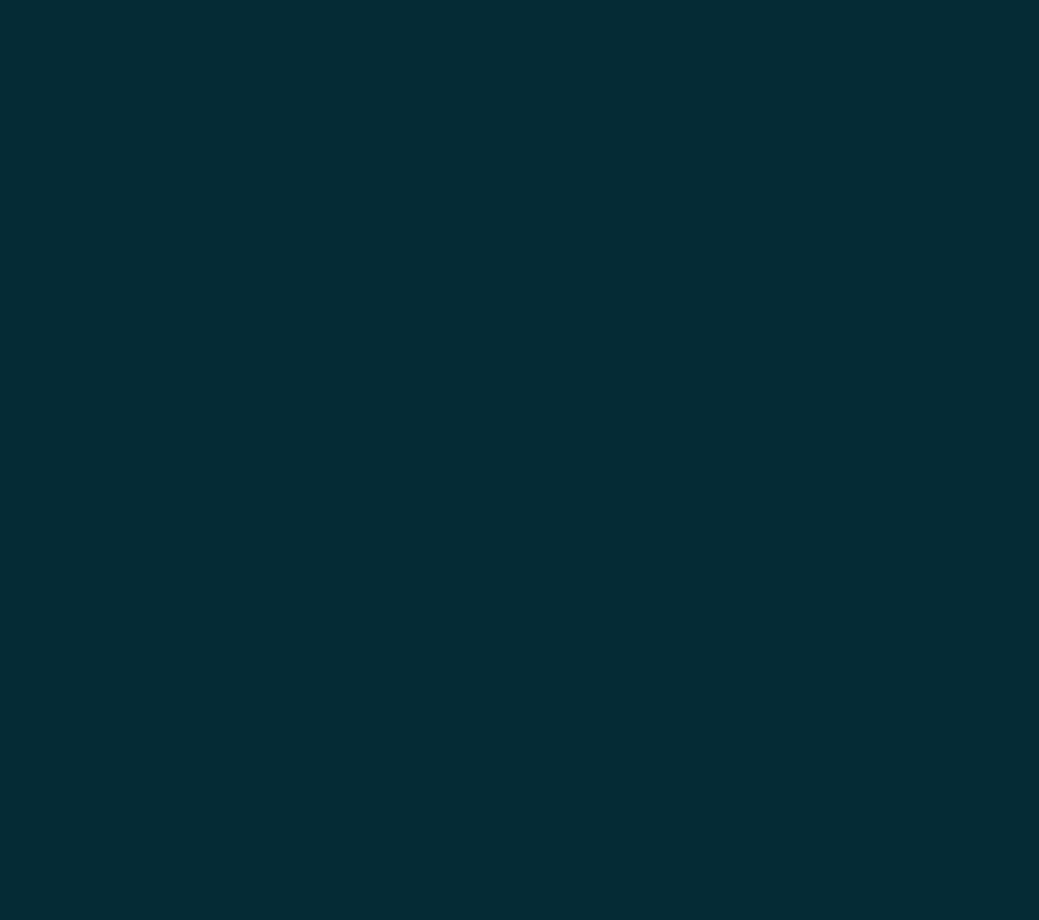
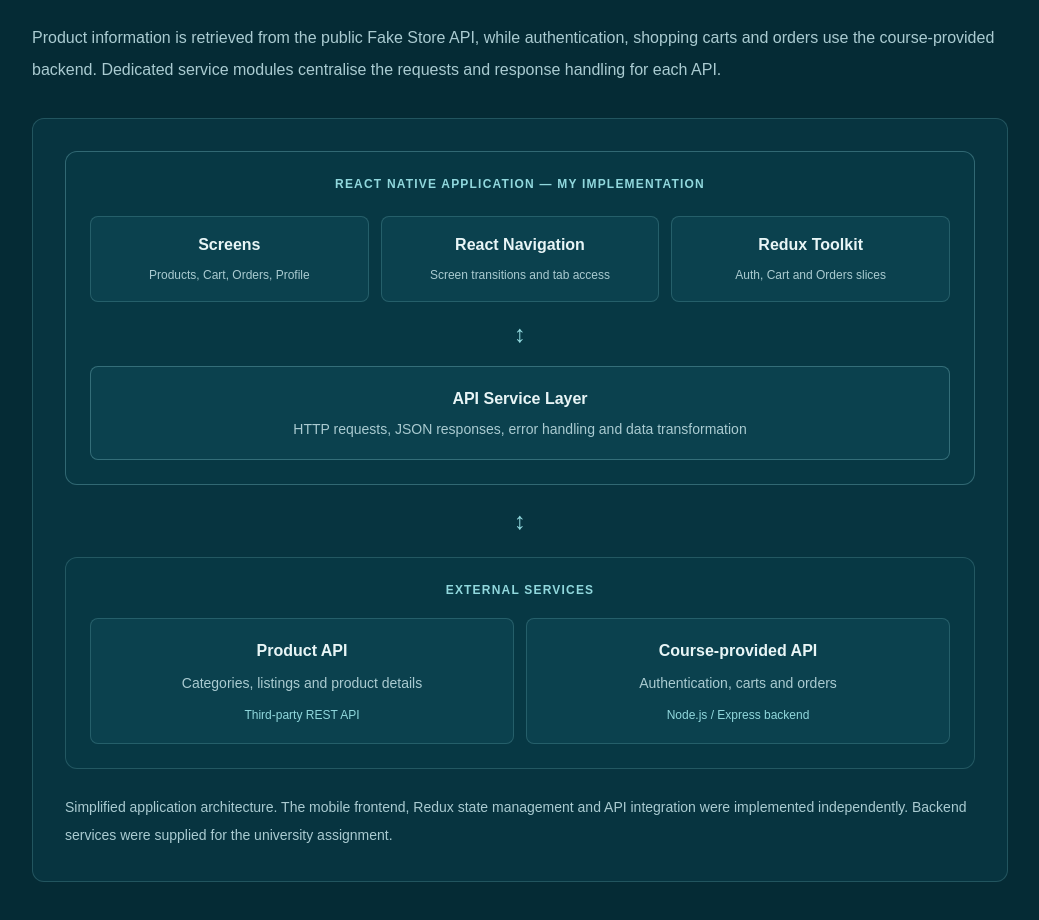
Before and after one commit to ErinGreen5327955/eringreen-io, a Next.js app: page /projects/fake-store in a window 1280 px wide. Shown: the part 1343-2263 px from the top of the page, without its empty margins (120-1159 px from the left). Before the commit the page ends 1281 px from the top, so only its background shows below. Built offline with nearby package versions, Linux system fonts and the light colour scheme.

Commit message:
feat: add Fake Store application architecture

```diff
--- a/src/app/projects/fake-store/page.tsx
+++ b/src/app/projects/fake-store/page.tsx
@@ -1,6 +1,7 @@
 
 import Link from "next/link";
 import type { Metadata } from "next";
+import FakeStoreArchitecture from "@/components/FakeStoreArchitecture";
 
 export const metadata: Metadata = {
     title: "React Native Fake Store | Erin Green",
@@ -135,6 +136,32 @@ export default function FakeStoreProjectPage() {
                             ))}
                         </div>
                     </section>
+
+                    <section>
+                        <h2 className="text-2xl font-bold text-soft-mist">
+                            Application Architecture
+                        </h2>
+
+                        <p className="mt-5 leading-8 text-muted">
+                            I organised the application into separate screens,
+                            navigation, Redux state management and API services.
+                            This structure separates interface responsibilities
+                            from shared application state and communication
+                            with external systems.
+                        </p>
+
+                        <p className="mt-4 leading-8 text-muted">
+                            Product information is retrieved from the public
+                            Fake Store API, while authentication, shopping carts
+                            and orders use the course-provided backend.
+                            Dedicated service modules centralise the requests
+                            and response handling for each API.
+                        </p>
+
+                        <div className="mt-8">
+                            <FakeStoreArchitecture />
+                        </div>
+                    </section>
                 </div>
             </div>
         </main>
--- /dev/null
+++ b/src/components/FakeStoreArchitecture.tsx
@@ -0,0 +1,114 @@
+
+const frontend = [
+    {
+        title: "Screens",
+        detail: "Products, Cart, Orders, Profile",
+    },
+    {
+        title: "React Navigation",
+        detail: "Screen transitions and tab access",
+    },
+    {
+        title: "Redux Toolkit",
+        detail: "Auth, Cart and Orders slices",
+    },
+];
+
+const services = [
+    {
+        title: "Product API",
+        detail: "Categories, listings and product details",
+        note: "Third-party REST API",
+    },
+    {
+        title: "Course-provided API",
+        detail: "Authentication, carts and orders",
+        note: "Node.js / Express backend",
+    },
+];
+
+export default function FakeStoreArchitecture() {
+    return (
+        <figure className="rounded-xl border border-seafoam/20 bg-forest-teal/30 p-5 sm:p-8">
+            <div className="rounded-xl border border-seafoam/30 bg-forest p-5 sm:p-6">
+                <p className="text-center text-xs font-semibold uppercase tracking-widest text-seafoam">
+                    React Native Application — My Implementation
+                </p>
+
+                <div className="mt-6 grid gap-3 sm:grid-cols-3">
+                    {frontend.map((item) => (
+                        <div
+                            key={item.title}
+                            className="rounded-lg border border-seafoam/20 bg-forest-teal/50 p-4 text-center"
+                        >
+                            <h3 className="font-semibold text-soft-mist">
+                                {item.title}
+                            </h3>
+                            <p className="mt-2 text-xs leading-5 text-muted">
+                                {item.detail}
+                            </p>
+                        </div>
+                    ))}
+                </div>
+
+                <div
+                    aria-hidden="true"
+                    className="py-4 text-center text-2xl text-seafoam"
+                >
+                    ↕
+                </div>
+
+                <div className="rounded-lg border border-seafoam/30 bg-forest-teal/50 p-5 text-center">
+                    <h3 className="font-semibold text-soft-mist">
+                        API Service Layer
+                    </h3>
+                    <p className="mt-2 text-sm text-muted">
+                        HTTP requests, JSON responses, error handling
+                        and data transformation
+                    </p>
+                </div>
+            </div>
+
+            <div
+                aria-hidden="true"
+                className="py-5 text-center text-2xl text-seafoam"
+            >
+                ↕
+            </div>
+
+            <div className="rounded-xl border border-seafoam/20 bg-forest p-5 sm:p-6">
+                <p className="text-center text-xs font-semibold uppercase tracking-widest text-seafoam">
+                    External Services
+                </p>
+
+                <div className="mt-5 grid gap-3 sm:grid-cols-2">
+                    {services.map((service) => (
+                        <div
+                            key={service.title}
+                            className="rounded-lg border border-seafoam/20 bg-forest-teal/50 p-5 text-center"
+                        >
+                            <h3 className="font-semibold text-soft-mist">
+                                {service.title}
+                            </h3>
+
+                            <p className="mt-2 text-sm leading-6 text-muted">
+                                {service.detail}
+                            </p>
+
+                            <p className="mt-3 text-xs font-medium text-seafoam">
+                                {service.note}
+                            </p>
+                        </div>
+                    ))}
+                </div>
+            </div>
+
+            <figcaption className="mt-6 text-sm leading-7 text-muted">
+                Simplified application architecture. The mobile
+                frontend, Redux state management and API integration
+                were implemented independently. Backend services
+                were supplied for the university assignment.
+            </figcaption>
+        </figure>
+    );
+}
```
